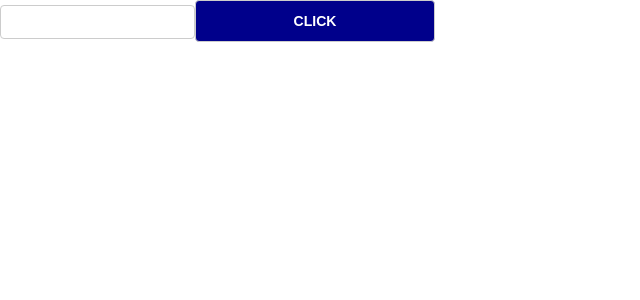
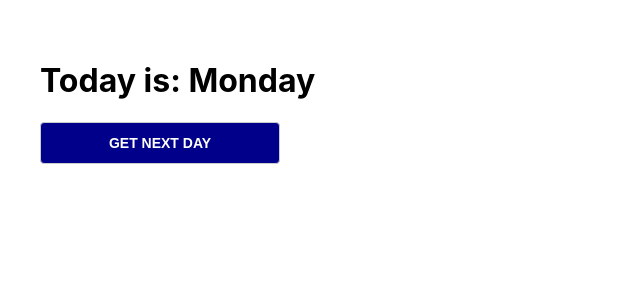
Before and after one commit to HopeMarwal/react_advanced_course, a React (Create React App) app: page / in a window 1280 px wide. Shown: the top 300 px of the page, without its empty margins (0-640 px from the left). Built offline with nearby package versions, Linux system fonts and the light colour scheme.

Commit message:
Custom hook

```diff
--- a/src/components/Test.jsx
+++ b/src/components/Test.jsx
@@ -1,14 +1,44 @@
-import React, {useRef} from 'react'
+import { useState, useEffect, useRef } from "react";
+export default function Test() {
+  const [day, setDay] = useState("Monday");
+  const prevDay = usePrevious(day);
 
-export default function Test() {
-  const inputRef = useRef(null)
-  const handleClick = () => {
-    console.log(inputRef)
+  const getNextDay = () => {
+    if (day === "Monday") {
+      setDay("Tuesday")
+    } else if (day === "Tuesday") {
+      setDay("Wednesday")
+    } else if (day === "Wednesday") {
+      setDay("Thursday")
+    } else if (day === "Thursday") {
+      setDay("Friday")
+    } else if (day === "Friday") {
+      setDay("Monday")
+    }
   }
   return (
-    <div>
-      <input type="text" ref={inputRef} />
-      <button onClick={handleClick}> Click </button>
+    <div style={{padding: "40px"}}>
+      <h1>
+        Today is: {day}<br />
+        {
+          prevDay && (
+            <span>Previous work day was: {prevDay}</span>
+          )
+        }
+      </h1>
+      <button onClick={getNextDay}>
+        Get next day
+      </button>
     </div>
-  )
+  );
 }
+
+function usePrevious(val) {
+  const ref = useRef(null)
+
+  useEffect(() => {
+    ref.current = val
+  }, [val])
+
+  return ref.current
+}
```
